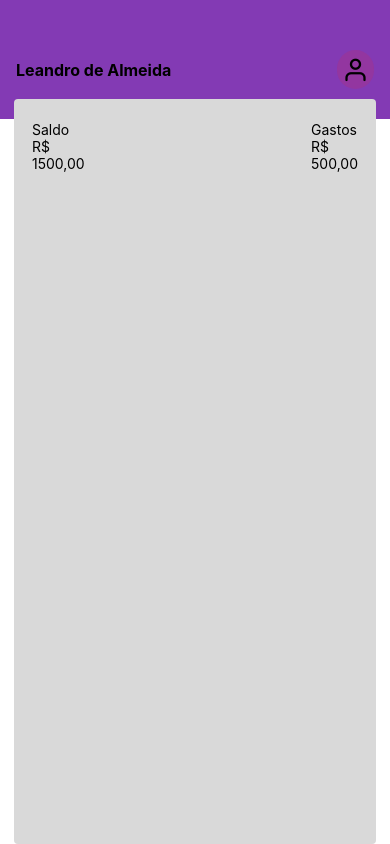
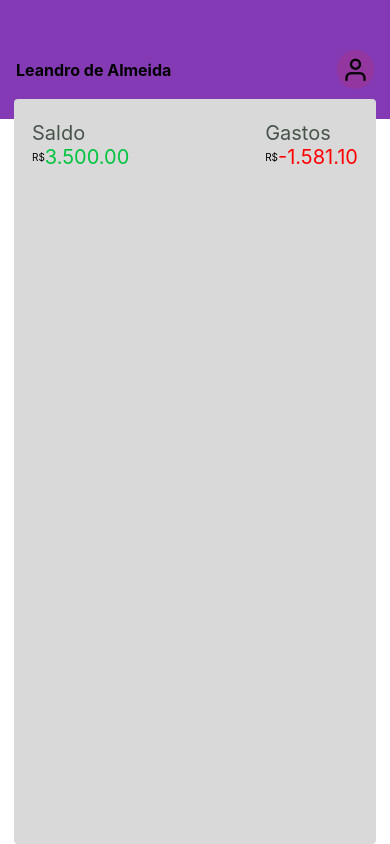
Before and after one commit to leandro91004850/tutorial-react-native, a React Native app: screen / in a window 390 px wide. Built offline with nearby package versions, Linux system fonts and the light colour scheme.

Commit message:
Personalizando valores de saldo e gasto do Balance

```diff
--- a/src/components/Balance/index.js
+++ b/src/components/Balance/index.js
@@ -1,23 +1,23 @@
 import React from "react";
 import { View, StyleSheet, Text} from "react-native";
 
-export default function Balance() {
+export default function Balance({saldo, gasto}) {
     return (
         <View style={styles.container}>
 
             <View style={styles.item}>
                 <Text style={styles.itemTitulo}>Saldo</Text>
-                <View>
+                <View style={styles.content}>
                     <Text style={styles.simboloMoeda}>R$</Text>
-                    <Text style={styles.valor}>1500,00</Text>
+                    <Text style={styles.saldo}>{saldo}</Text>
                 </View>
             </View>
 
             <View style={styles.item}>
                 <Text style={styles.itemTitulo}>Gastos</Text>
-                <View>
+                <View  style={styles.content}>
                     <Text style={styles.simboloMoeda}>R$</Text>
-                    <Text style={styles.valor}>500,00</Text>
+                    <Text style={styles.gasto}>{gasto}</Text>
                 </View>
             </View>
 
@@ -40,6 +40,32 @@ const styles = StyleSheet.create({
         paddingTop: 22,
         paddingBottom: 22,
         zIndex: 99, // Para sobrepor o header
+    },
 
-    }
+    itemTitulo: {
+        fontSize: 20,
+        color: '#47544b',
+    },
+
+    content:{
+        flexDirection: 'row',
+        alignItems: 'center',
+    },
+
+    simboloMoeda:{
+        fontSize: 10,
+        color: '#000',
+    },
+
+    saldo:{
+        fontSize: 20,
+        color: '#00c43e',
+    },
+
+    gasto:{
+        fontSize: 20,
+        color: '#ff0000',
+    },
+
+
 });
--- a/src/pages/Home/index.js
+++ b/src/pages/Home/index.js
@@ -6,7 +6,7 @@ export default function Home() {
   return (
     <View style={styles.container}>
       <Header nome= "Leandro de Almeida"/>
-      <Balance />
+      <Balance saldo="3.500.00" gasto="-1.581.10"/>
     </View>
   );
 }
```
